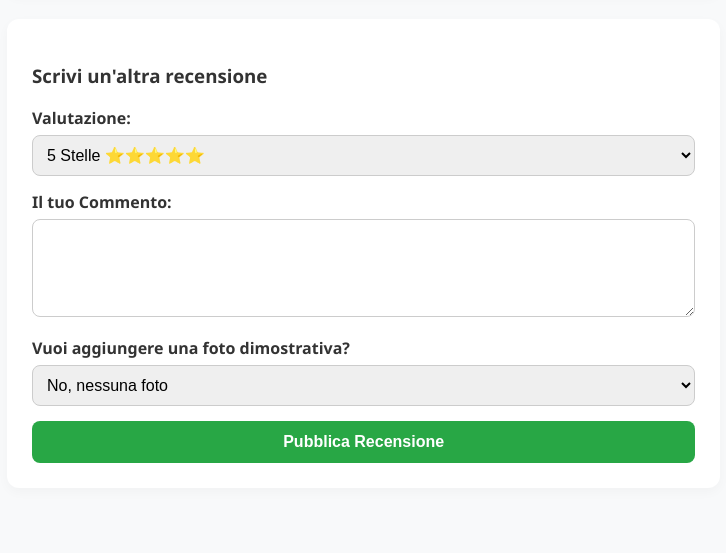
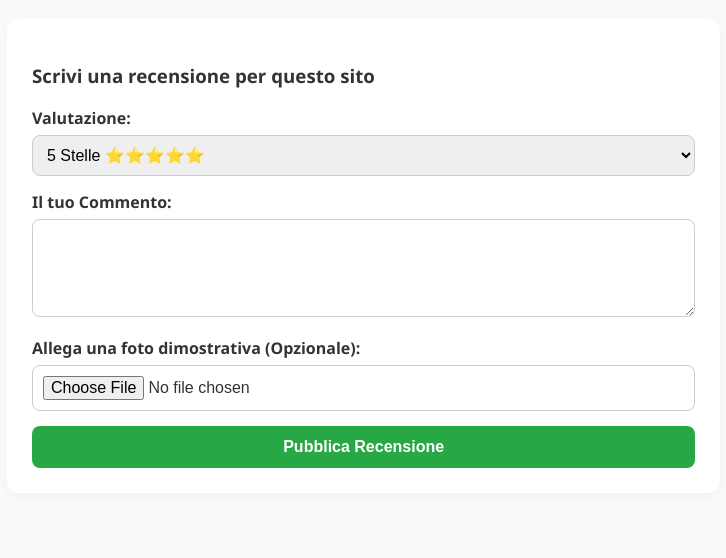
Before and after one commit to DanyXSmile/RateThatSite, a Flask app: template templates/risultati.html in a window 1280 px wide. Shown: the part 381-939 px from the top of the page, without its empty margins (83-809 px from the left). Before the commit the page ends 844 px from the top, so only its background shows below. Run offline with Flask 3, Linux system fonts and the light colour scheme; the template is opened without the code that fills it, so the values that code supplies are empty; the visitor is signed in with stand-in values (Sample User, id 1).

Commit message:
Aggiornamento v1.34

```diff
--- a/app.py
+++ b/app.py
@@ -86,16 +86,15 @@ def aggiungi_recensione():
     comment = request.form.get('comment', '').strip()
     rating = request.form.get('rating')
 
-    # Gestione opzione foto (fittizia per Vercel: se inserita usiamo un'immagine demo standard)
-    ha_foto = request.form.get('ha_foto')
-    foto_url = "https://images.unsplash.com/photo-1546074177-ffebd98d5574?w=150" if ha_foto == "si" else ""
+    # Recuperiamo l'immagine convertita in stringa base64 da JavaScript
+    foto_base64 = request.form.get('foto_base64', '')
 
     nuova_recensione = {
         'autore': autore,
         'site_url': site_url,
         'comment': comment,
         'rating': int(rating),
-        'foto_recensione': foto_url
+        'foto_recensione': foto_base64 # Se vuota non mostrerà nulla, altrimenti caricherà la foto reale
     }
 
     recensioni_attuali = session.get('reviews_data', [])
--- a/templates/risultati.html
+++ b/templates/risultati.html
@@ -78,9 +78,10 @@
             </div>
 
             <div class="card">
-                <h3>Scrivi un'altra recensione</h3>
-                <form action="/aggiungi_recensione" method="POST">
+                <h3>Scrivi una recensione per questo sito</h3>
+                <form action="/aggiungi_recensione" method="POST" enctype="multipart/form-data">
                     <input type="hidden" name="site_url" value="{{ url_cercato }}">
+                    <input type="hidden" id="fotoBase64" name="foto_base64" value="">
 
                     <div class="form-group">
                         <label>Valutazione:</label>
@@ -99,15 +100,47 @@
                     </div>
 
                     <div class="form-group">
-                        <label>Vuoi aggiungere una foto dimostrativa?</label>
-                        <select name="ha_foto" class="form-control">
-                            <option value="no">No, nessuna foto</option>
-                            <option value="si">Sì, allega una foto di esempio</option>
-                        </select>
+                        <label>Allega una foto dimostrativa (Opzionale):</label>
+                        <input type="file" id="fotoInput" accept="image/*" class="form-control">
+                        <div id="caricamentoStato" style="display:none; margin-top: 8px; font-size: 0.95rem;"></div>
                     </div>
 
-                    <button type="submit" class="btn-submit">Pubblica Recensione</button>
+                    <button type="submit" id="submitBtn" class="btn-submit">Pubblica Recensione</button>
                 </form>
+                <script>
+                    document.getElementById('fotoInput').addEventListener('change', function(p) {
+                        const file = p.target.files[0];
+                        const stato = document.getElementById('caricamentoStato');
+                        const submitBtn = document.getElementById('submitBtn');
+                        const hiddenInput = document.getElementById('fotoBase64');
+
+                        if (file) {
+                            submitBtn.disabled = true;
+                            submitBtn.style.background = '#aaa';
+                            submitBtn.innerText = 'Attendi il caricamento della foto...';
+                            stato.style.display = 'block';
+                            stato.style.color = '#ffc107';
+                            stato.innerText = '⏳ Caricamento immagine in corso...';
+
+                            const reader = new FileReader();
+                            reader.onloadend = function() {
+                                hiddenInput.value = reader.result;
+                                submitBtn.disabled = false;
+                                submitBtn.style.background = '#28a745';
+                                submitBtn.innerText = 'Pubblica Recensione';
+                                stato.style.color = '#28a745';
+                                stato.innerText = '✅ Foto caricata con successo e pronta per l\'invio!';
+                            };
+                            reader.readAsDataURL(file);
+                        } else {
+                            hiddenInput.value = '';
+                            stato.style.display = 'none';
+                            submitBtn.disabled = false;
+                            submitBtn.style.background = '#28a745';
+                            submitBtn.innerText = 'Pubblica Recensione';
+                        }
+                    });
+                </script>
             </div>
         </div>
 
```
